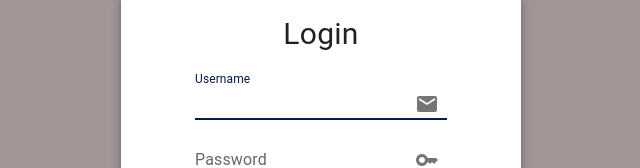
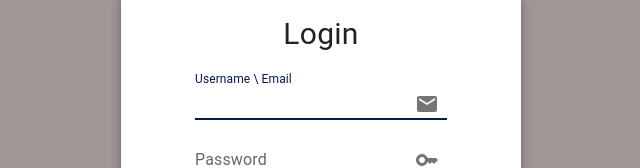
Before and after one commit to drormiz/RealEstatePal, a React (Vite) app in the folder client/: page /login in a window 1280 px wide. Shown: the part 287-455 px from the top of the page, without its empty margins (319-959 px from the left). Built offline with nearby package versions, Linux system fonts and the light colour scheme.

Commit message:
Improve login form to accept email and username

```diff
--- a/client/src/App/UnauthApp/components/Login/LoginForm.jsx
+++ b/client/src/App/UnauthApp/components/Login/LoginForm.jsx
@@ -68,7 +68,7 @@ const LoginForm = () => {
             <Column sx={{ gap: 1 }}>
                 <TextField
                     {...register('username')}
-                    label='Username'
+                    label='Username \ Email'
                     variant='standard'
                     autoFocus
                     InputProps={{
```
Also changed, not shown: 1 other file (tests, documents, lock files or other folders).
